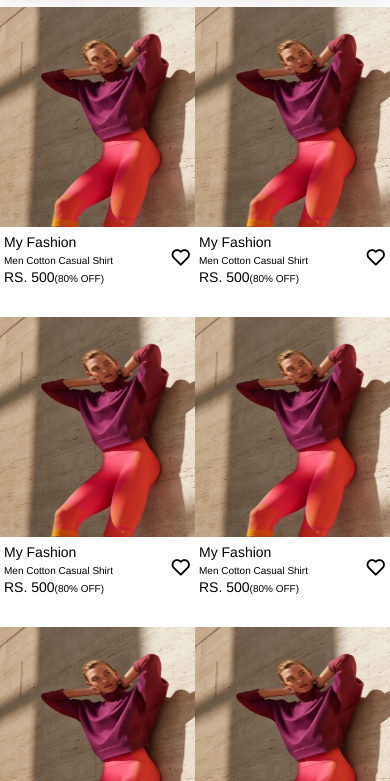
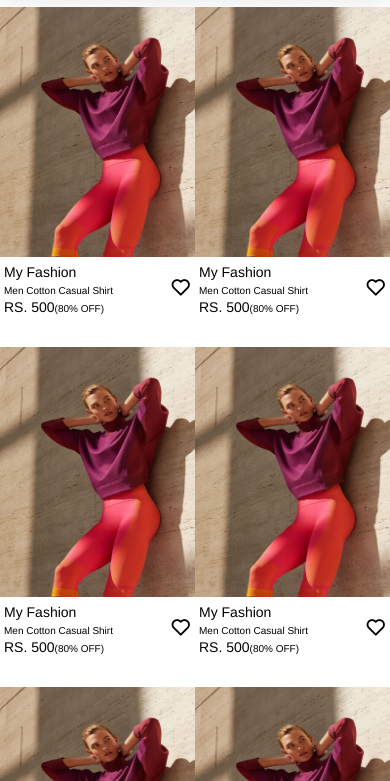
Before and after one commit to 26-Shiv-Gupta/Ecommerce-Website, a plain HTML site: page productsCollection.html in a window 390 px wide. Shown: the part 63-844 px from the top of the page. Drawn offline with nearby package versions, Linux system fonts and the light colour scheme.

Commit message:
Update style.css

```diff
--- a/style.css
+++ b/style.css
@@ -899,12 +899,12 @@
     }
     .PC-box2
     {
-        height: 300px;
+        height: 330px;
         margin: 0px 0px 10px 0px;
     }
     .PC-box2 .PC-img
     {
-        height: 220px;
+        height: 250px;
     }
     .PC-box2 .PC-img img
     {
```
